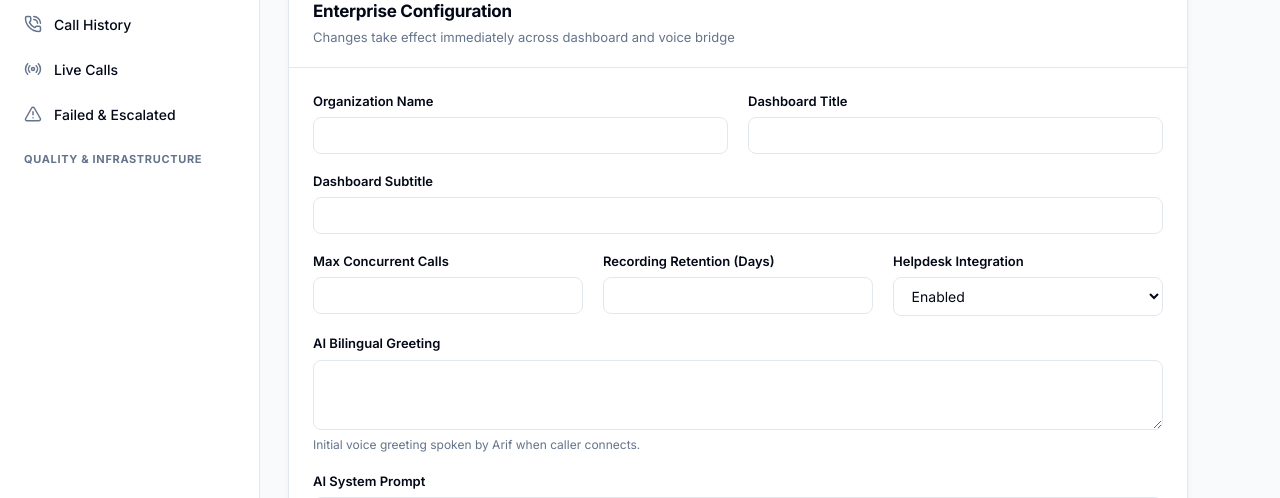
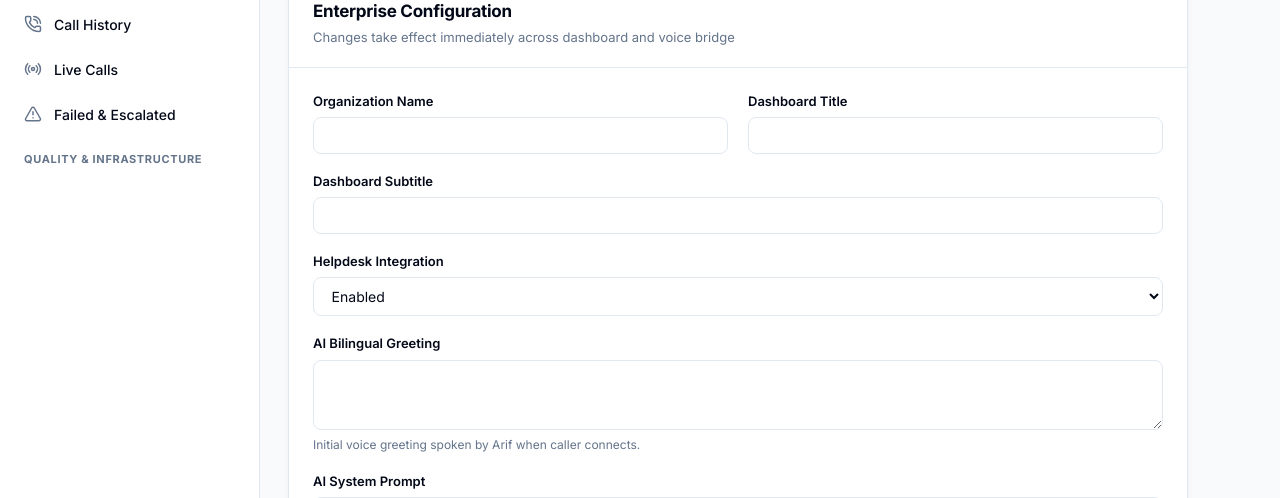
Before and after one commit to akheels-web/ai-support-agent, a FastAPI app: template dashboard/templates/settings.html in a window 1280 px wide. Shown: the part 206-704 px from the top of the page. Run offline with FastAPI, Linux system fonts and the light colour scheme; the template is opened without the code that fills it, so the values that code supplies are empty; parts of the project's set-up code (start-up, migrations or seed data) failed here and were passed over; some libraries are stand-ins or nearby versions.

Commit message:
feat: implement dashboard application backend and settings templates

```diff
--- a/dashboard/app.py
+++ b/dashboard/app.py
@@ -1398,8 +1398,7 @@ def settings_page(request: Request):
 
     keys = [
         "organization_name", "dashboard_title", "dashboard_subtitle",
-        "ai_greeting", "system_prompt", "max_concurrent_calls",
-        "recording_retention_days", "frappe_enabled",
+        "ai_greeting", "system_prompt", "frappe_enabled",
         "ad_enabled", "ad_server", "ad_port", "ad_use_ssl", "ad_bind_dn",
         "ad_password", "ad_base_dn", "ad_search_filter", "ad_sync_interval_minutes",
     ]
@@ -1428,7 +1427,7 @@ async def save_settings(request: Request):
 
     allowed_keys = {
         "organization_name", "dashboard_title", "dashboard_subtitle", "profile_icon_text",
-        "ai_greeting", "system_prompt", "max_concurrent_calls", "recording_retention_days", "frappe_enabled",
+        "ai_greeting", "system_prompt", "frappe_enabled",
         "ad_enabled", "ad_server", "ad_port", "ad_use_ssl", "ad_bind_dn",
         "ad_password", "ad_base_dn", "ad_search_filter", "ad_sync_interval_minutes",
     }
--- a/dashboard/templates/base.html
+++ b/dashboard/templates/base.html
@@ -334,10 +334,7 @@
                 {% endif %}
 
                 {% if user.role == 'admin' %}
-                <a href="/health" class="nav-link {% if active_page == 'health' %}active{% endif %}">
-                    <i data-lucide="activity"></i>
-                    <span>System Health</span>
-                </a>
+
                 <a href="/security-events" class="nav-link {% if active_page == 'security' %}active{% endif %}">
                     <i data-lucide="shield-alert"></i>
                     <span>Security Events</span>
--- a/dashboard/templates/settings.html
+++ b/dashboard/templates/settings.html
@@ -36,22 +36,12 @@
                 <input type="text" name="dashboard_subtitle" class="input" value="{{ settings.dashboard_subtitle }}">
             </div>
 
-            <div style="display:grid; grid-template-columns: 1fr 1fr 1fr; gap: 1.25rem;">
-                <div class="form-group">
-                    <label class="form-label">Max Concurrent Calls</label>
-                    <input type="number" name="max_concurrent_calls" class="input" value="{{ settings.max_concurrent_calls }}">
-                </div>
-                <div class="form-group">
-                    <label class="form-label">Recording Retention (Days)</label>
-                    <input type="number" name="recording_retention_days" class="input" value="{{ settings.recording_retention_days }}">
-                </div>
             <div class="form-group">
                 <label class="form-label">Helpdesk Integration</label>
                 <select name="frappe_enabled" class="select">
                     <option value="true" {% if settings.frappe_enabled == 'true' %}selected{% endif %}>Enabled</option>
                     <option value="false" {% if settings.frappe_enabled == 'false' %}selected{% endif %}>Disabled</option>
                 </select>
-                </div>
             </div>
 
             <div class="form-group">
```
Lines whose indentation alone changed are shown as unchanged.
